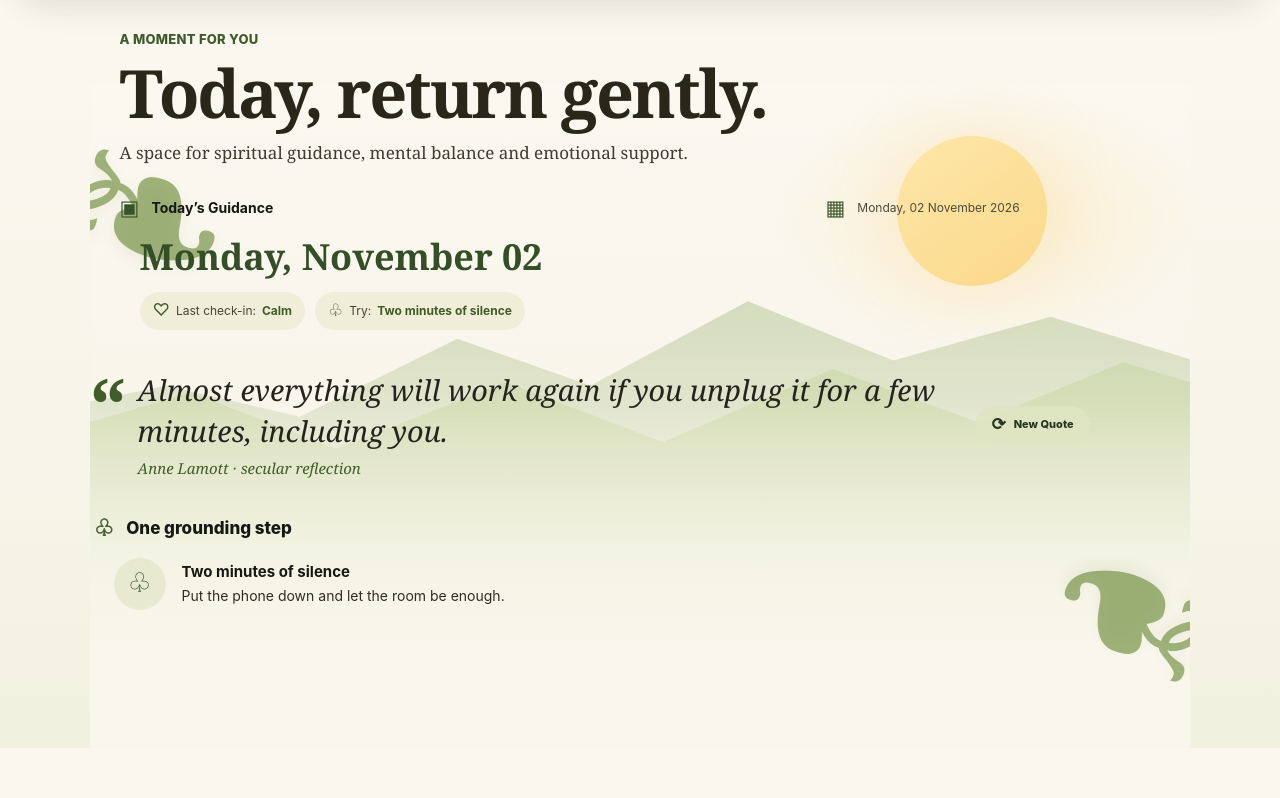
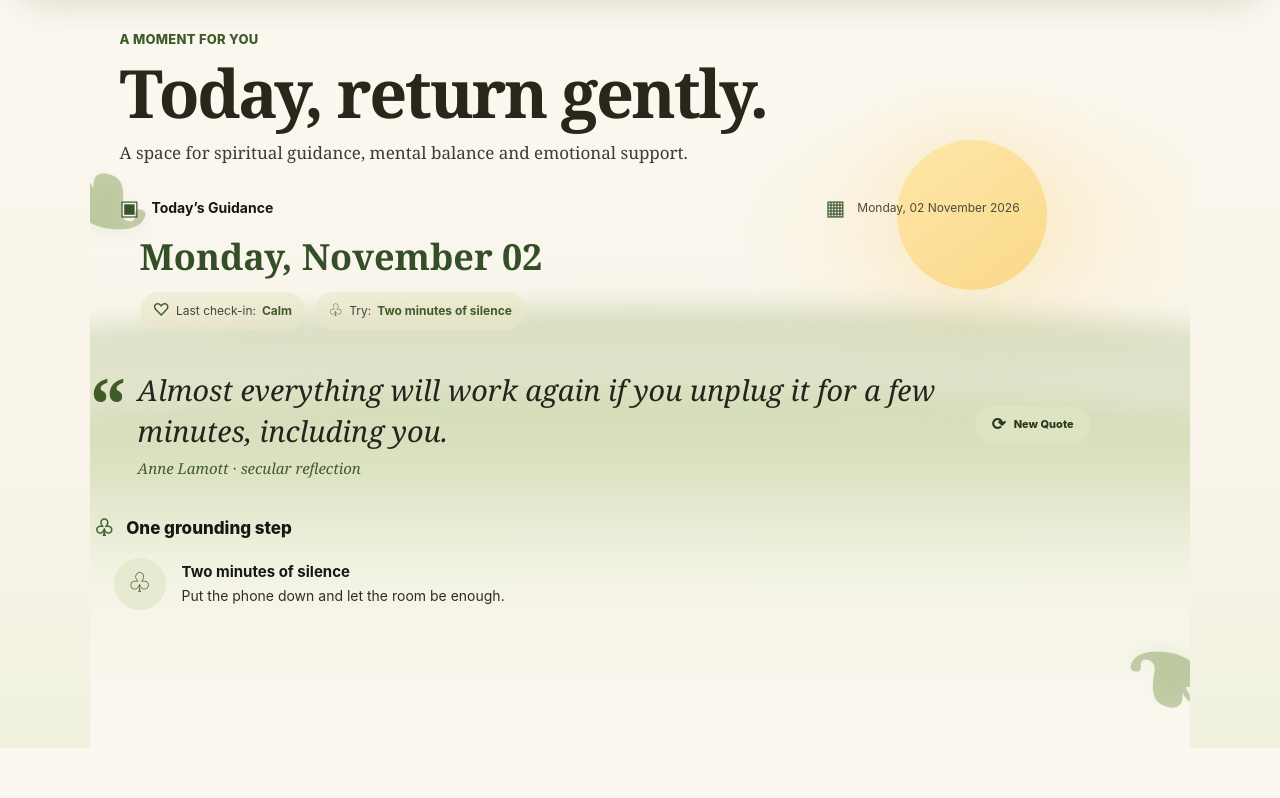
Before and after one commit to Likhitareddy17/Connect, a Flask app: page / in a window 1280 px wide. Shown: the part 74-872 px from the top of the page. Before the commit the page ends 822 px from the top, so only its background shows below. Run offline with Flask 3, Linux system fonts and the light colour scheme; a user stored in the database is signed in; data that the repository does not hold is empty; some libraries are stand-ins or nearby versions.

Commit message:
style: soften and extend home landscape background

```diff
--- a/static/home.css
+++ b/static/home.css
@@ -2,15 +2,15 @@
 .home-page{min-height:100vh;overflow-x:hidden;background:linear-gradient(180deg,#fbf8f0 0%,#f8f4e9 66%,#f0f1df 100%);color:var(--home-ink);font-family:Inter,ui-sans-serif,system-ui,-apple-system,"Segoe UI",sans-serif}
 .home-page .app-shell{width:100%;max-width:none;margin:0;padding:92px clamp(20px,7vw,112px) 90px;position:relative;isolation:isolate}
 .home-page main{position:relative;z-index:1;min-height:calc(100vh - 160px)}
-.home-page .home-landscape{position:absolute;z-index:-1;inset:65px 0 -90px;overflow:hidden;pointer-events:none;background:radial-gradient(ellipse at 82% 20%,rgba(255,224,155,.4),transparent 17%),linear-gradient(180deg,rgba(255,255,255,.14),rgba(249,246,235,.2))}
+.home-page .home-landscape{position:absolute;z-index:-1;inset:65px 0 -140px;overflow:hidden;pointer-events:none;background:radial-gradient(ellipse at 82% 20%,rgba(255,224,155,.34),transparent 20%),linear-gradient(180deg,rgba(255,255,255,.12) 0%,rgba(249,246,235,.12) 42%,rgba(250,248,239,.92) 100%)}
 .home-page .landscape-sun{position:absolute;top:8%;right:13%;width:clamp(95px,13vw,150px);aspect-ratio:1;border-radius:50%;background:linear-gradient(145deg,#ffe7a9,#f9d889);box-shadow:0 0 75px rgba(245,208,129,.24)}
-.home-page .mountain{position:absolute;left:-4%;width:110%;height:47%;border-radius:50% 50% 0 0/30% 30% 0 0;filter:blur(.2px)}
-.home-page .mountain-back{top:22%;background:linear-gradient(180deg,rgba(177,194,143,.64),rgba(218,225,190,.15));clip-path:polygon(0 58%,10% 50%,21% 60%,34% 35%,45% 50%,58% 23%,70% 42%,83% 28%,100% 48%,100% 100%,0 100%)}
-.home-page .mountain-front{top:34%;height:50%;background:linear-gradient(180deg,rgba(196,211,158,.65),rgba(240,241,218,.45));clip-path:polygon(0 38%,12% 25%,24% 42%,38% 22%,51% 40%,65% 18%,77% 34%,89% 16%,100% 28%,100% 100%,0 100%)}
-.home-page .landscape-haze{position:absolute;inset:48% 0 0;background:linear-gradient(180deg,transparent,rgba(250,248,239,.82) 70%)}
-.home-page .foliage{position:absolute;color:rgba(119,148,72,.7);font-family:Georgia,serif;font-size:clamp(100px,18vw,220px);line-height:1;transform:rotate(25deg);text-shadow:2px 6px 14px rgba(89,112,51,.08)}
-.home-page .foliage-left{top:2%;left:-35px;transform:rotate(20deg)}
-.home-page .foliage-right{right:-34px;bottom:2%;transform:rotate(200deg)}
+.home-page .mountain{position:absolute;left:-12%;width:124%;border-radius:50% 50% 0 0/22% 22% 0 0;filter:blur(12px)}
+.home-page .mountain-back{top:31%;height:34%;background:linear-gradient(180deg,rgba(177,194,143,.46),rgba(218,225,190,.18))}
+.home-page .mountain-front{top:43%;height:43%;left:-18%;width:136%;background:linear-gradient(180deg,rgba(196,211,158,.48),rgba(240,241,218,.24))}
+.home-page .landscape-haze{position:absolute;inset:55% 0 0;background:linear-gradient(180deg,rgba(250,248,239,0),rgba(250,248,239,.62) 42%,rgba(250,248,239,.96) 100%)}
+.home-page .foliage{position:absolute;color:rgba(119,148,72,.42);font-family:Georgia,serif;font-size:clamp(76px,12vw,148px);line-height:1;transform:rotate(25deg);text-shadow:2px 6px 14px rgba(89,112,51,.06)}
+.home-page .foliage-left{top:5%;left:-52px;transform:rotate(20deg)}
+.home-page .foliage-right{right:-48px;bottom:5%;transform:rotate(200deg)}
 .home-page .home-content{position:relative;max-width:1120px;margin:0 auto}
 .home-page .home-hero{padding:4px 0 24px;margin-left:clamp(0px,3vw,30px)}
 .home-page .home-eyebrow{margin:0 0 7px;color:#405b2b;font-size:13px;font-weight:850;letter-spacing:.02em}
@@ -44,7 +44,7 @@
 .home-page .grounding-step p{margin:2px 0 0;color:#2d2d26;font-size:14px}
 .home-page .sr-only{position:absolute;width:1px;height:1px;padding:0;margin:-1px;overflow:hidden;clip:rect(0,0,0,0);white-space:nowrap;border:0}
 @media(min-width:1200px){.home-page .home-content{padding-top:8px}.home-page .reflection-section{margin-top:40px;margin-bottom:32px}}
-@media(max-width:760px){.home-page .app-shell{padding:94px 22px 70px}.home-page .foliage-left{left:-60px}.home-page .foliage-right{right:-65px}.home-page .reflection-section{grid-template-columns:28px minmax(0,1fr);margin-top:28px}.home-page .quote-mark{font-size:60px}.home-page .new-quote-button{grid-column:2;justify-self:start;margin-top:8px}}
+@media(max-width:760px){.home-page .app-shell{padding:94px 22px 70px}.home-page .foliage{font-size:clamp(76px,15vw,118px)}.home-page .foliage-left{left:-46px}.home-page .foliage-right{right:-46px}.home-page .reflection-section{grid-template-columns:28px minmax(0,1fr);margin-top:28px}.home-page .quote-mark{font-size:60px}.home-page .new-quote-button{grid-column:2;justify-self:start;margin-top:8px}}
 @media(max-width:520px){.home-page .app-shell{padding:86px 18px 64px}.home-page .home-hero{padding-bottom:22px;margin-left:0}.home-page .home-hero h1{font-size:clamp(2.35rem,10vw,3.2rem)}.home-page .home-subtitle{max-width:330px;font-size:14px;line-height:1.5}.home-page .daily-guidance{margin-left:0}.home-page .guidance-meta{align-items:flex-start}.home-page .guidance-label{gap:7px;font-size:12px}.home-page .calendar-label{gap:5px;font-size:10px;text-align:right}.home-page .calendar-label>span:first-child{font-size:16px}.home-page .daily-guidance h2{margin-left:0;font-size:1.75rem}.home-page .guidance-chips{margin-left:0;gap:7px}.home-page .guidance-chip{padding:6px 9px;font-size:10px}.home-page .reflection-section{margin:28px 0 26px;gap:5px}.home-page .quote-copy blockquote{font-size:1.25rem}.home-page .quote-source{font-size:13px}.home-page .grounding-section{margin-left:0}.home-page .grounding-section h2{font-size:15px}.home-page .grounding-step{margin-left:0;gap:12px}.home-page .grounding-step p{font-size:13px}.home-page .landscape-sun{right:8%;top:11%;width:90px}}
-@media(max-width:370px){}
+
 @media(prefers-reduced-motion:reduce){.home-page *{scroll-behavior:auto!important;transition:none!important}}
```
